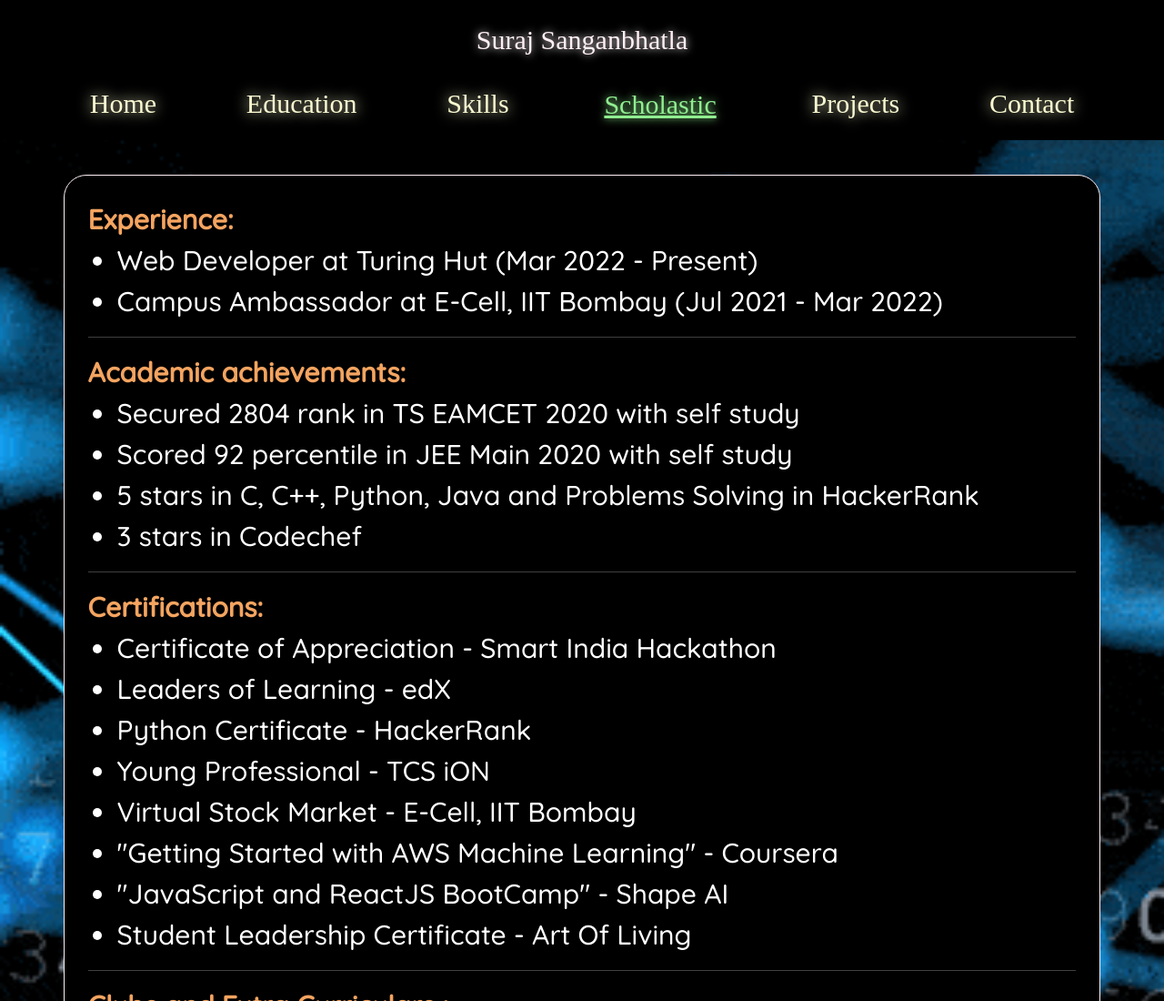
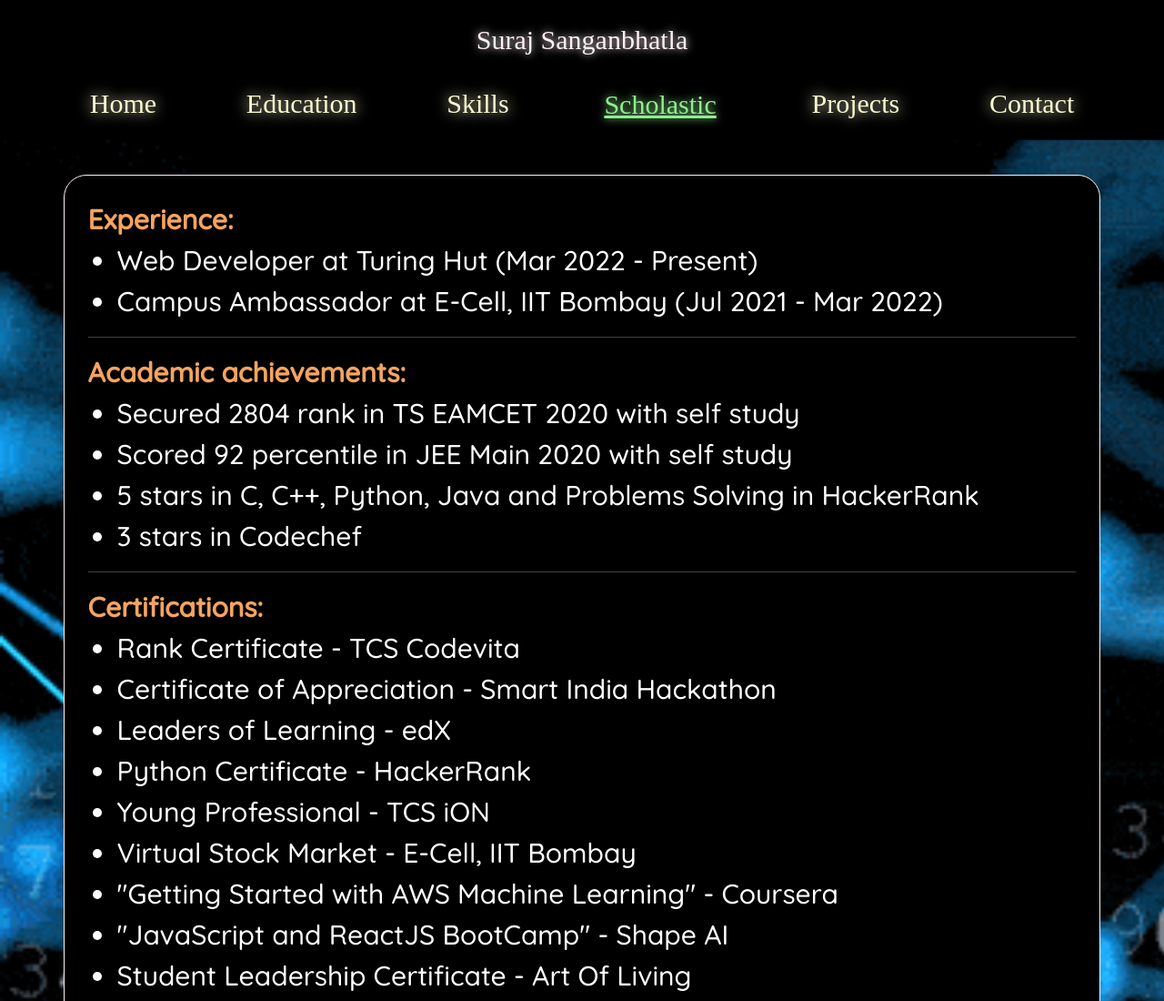
Before and after one commit to iamssuraj/Portfolio, a plain HTML site: page 04_Scholastic.htm in a window 1280 px wide. Shown: the top 1100 px of the page at 91% size. Drawn offline with nearby package versions, Linux system fonts and the light colour scheme; a web font is replaced by a local one.

Commit message:
TCS Certificate

```diff
--- a/04_Scholastic.htm
+++ b/04_Scholastic.htm
@@ -55,6 +55,9 @@
                 <hr>
                 <b> Certifications:</b>
                 <ol>
+                        <li> <a href="https://drive.google.com/file/d/1fB6WOUCL5Z5v8bqp6SMHFclnOpqTSfxl/view"
+                                        target="_blank">
+                                Rank Certificate - TCS Codevita</a>
                         <li> <a href="https://drive.google.com/file/d/1PHk4MOvVGMJqg_ycJ4TuawcQSXUQu9ob/view?usp=sharing"
                                         target="_blank">
                                         Certificate of Appreciation - Smart India Hackathon</a>
```
